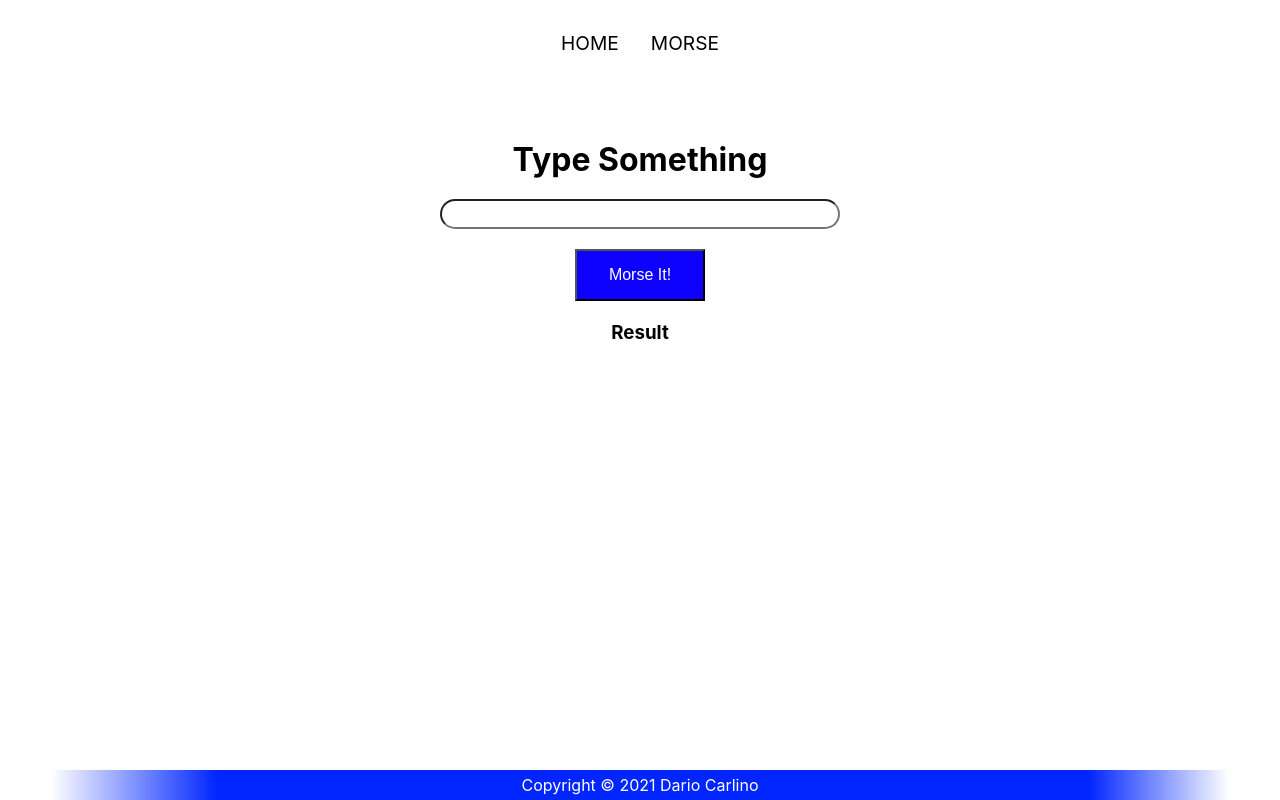
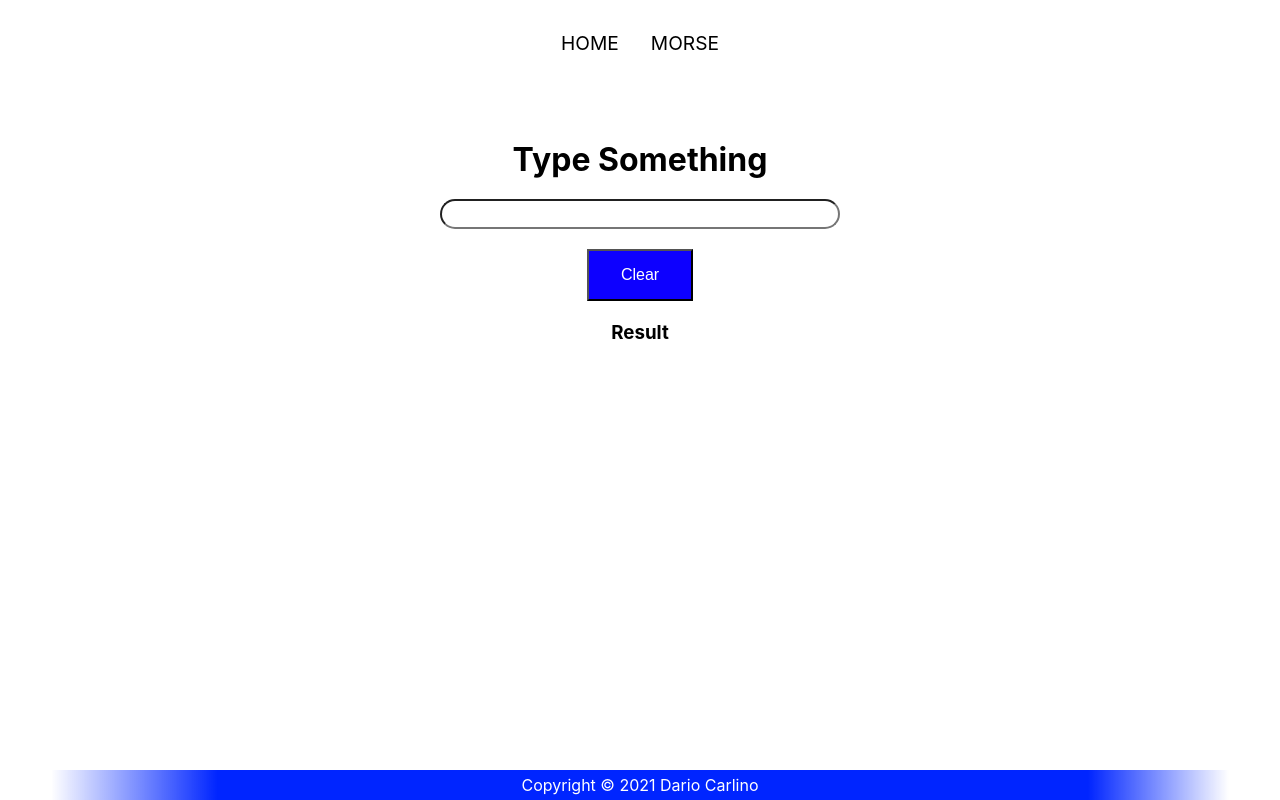
Before and after one commit to cloudymolecule/morse-it, a React (Create React App) app: page /morse in a window 1280 px wide. Built offline with nearby package versions, Linux system fonts and the light colour scheme.

Commit message:
Fix input conversion

```diff
--- a/src/components/Morse.js
+++ b/src/components/Morse.js
@@ -11,22 +11,25 @@ class Morse extends Component {
     }
 
     handleChange = e => {
+        let translated = this.convertToMorse(this.state.input)
         this.setState({
-          [e.target.name] : e.target.value
+          [e.target.name] : e.target.value,
+          audio: true,
+          result: translated
         })
     }
 
     handleSubmit = e => {
         e.preventDefault()
-        let translated = this.convertToMorse(this.state.input)
         this.setState({
-            result: translated.join(' ')
+            input: '',
+            result: '',
+            audio: false
         })
     }
 
     convertToMorse = string => {
         let convertedChars = []
-        // console.log(string.split(/(\s+)/))
         string.split('').map(e => {
             return convertedChars.push(this.convertCharacter(e))
         })
@@ -56,7 +59,7 @@ class Morse extends Component {
                     <div className='morse-input-container'>
                         <input className='morse-input' name='input' onChange={this.handleChange} maxLength='50'/>
                     </div>
-                    <button className='morse-button' type='submit'>Morse It!</button>
+                    <button className='morse-button' type='submit'>Clear</button>
                     <h3 className='morse-result-label'>Result</h3>
                     <div className='morse-result-text'>{this.state.result}</div>
                     <div className='morse-audio'>{this.state.audio ? this.displayAudio() : ''}</div>
--- a/src/styles/Morse.css
+++ b/src/styles/Morse.css
@@ -19,7 +19,7 @@
     text-align: center;
 }
 
-.morse-button {
+.morse-button, .morse-audio-button {
     margin-bottom: 20px;
     background-color: #0d00ff;
     color: white;
```
